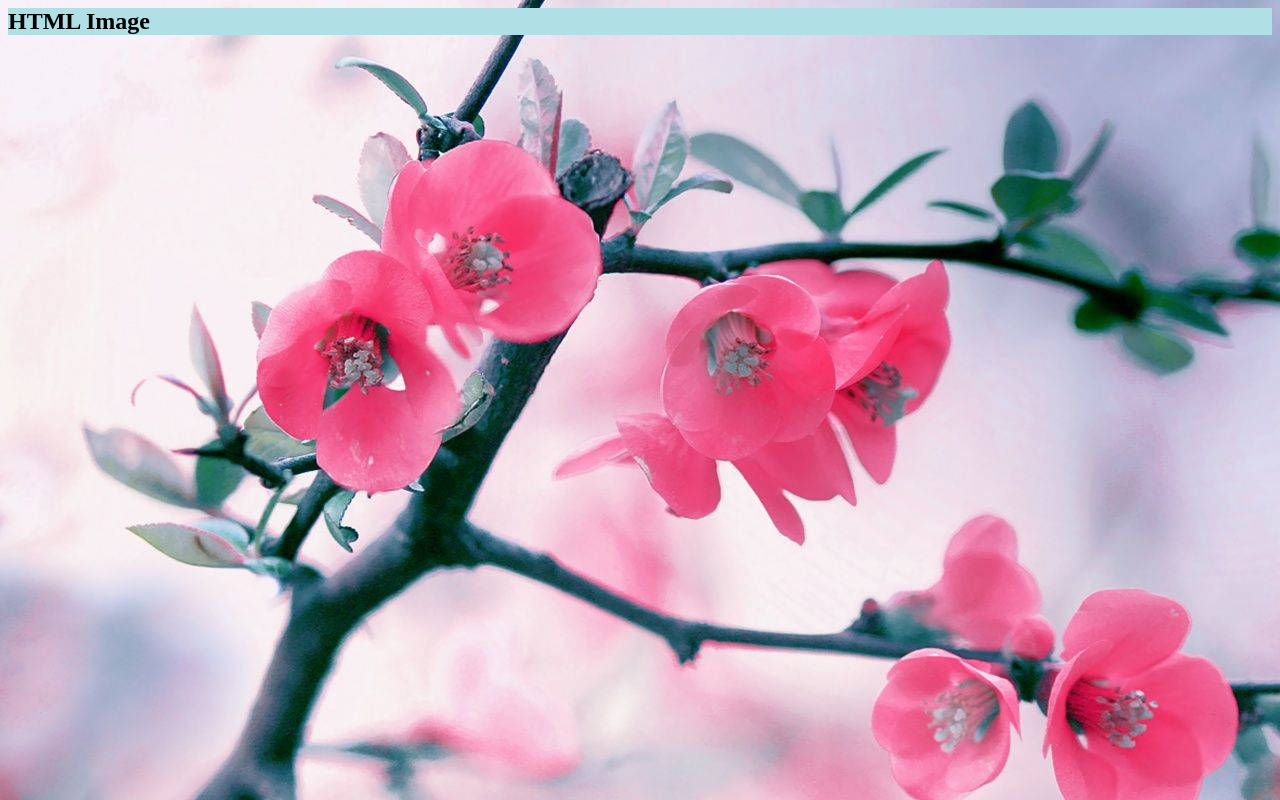
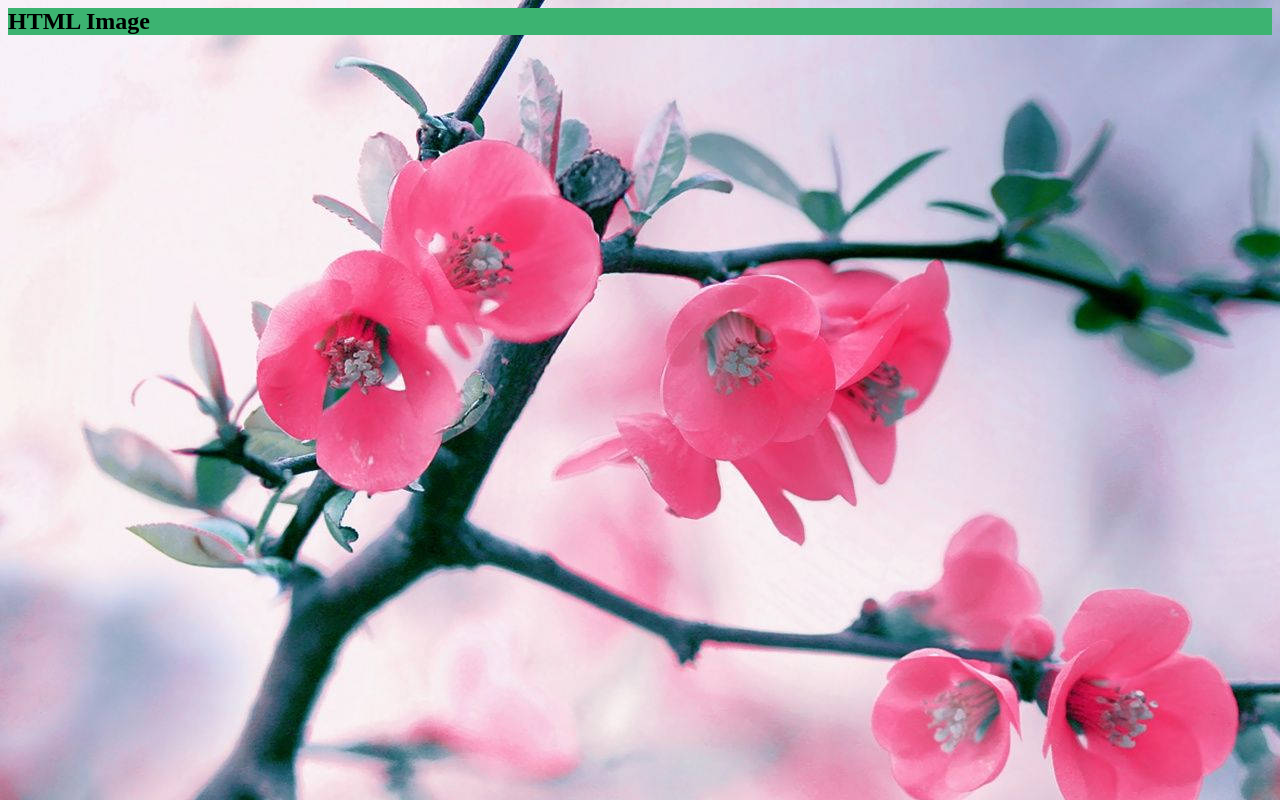
Before and after one commit to Robert-Richardson1599/htmlimages, a plain HTML site: page index.html in a window 1280 px wide. Drawn offline with Linux system fonts and the light colour scheme.

Commit message:
del3.css

```diff
--- a/del3.css
+++ b/del3.css
@@ -1,2 +1,2 @@
 body{background-image:url('https://raw.githubusercontent.com/Robert-Richardson1599/htmlimages/main/flowers.jpg')}
-h2{background-color:powderblue;}
+h2{background-color:MediumSeaGreen;}
```
